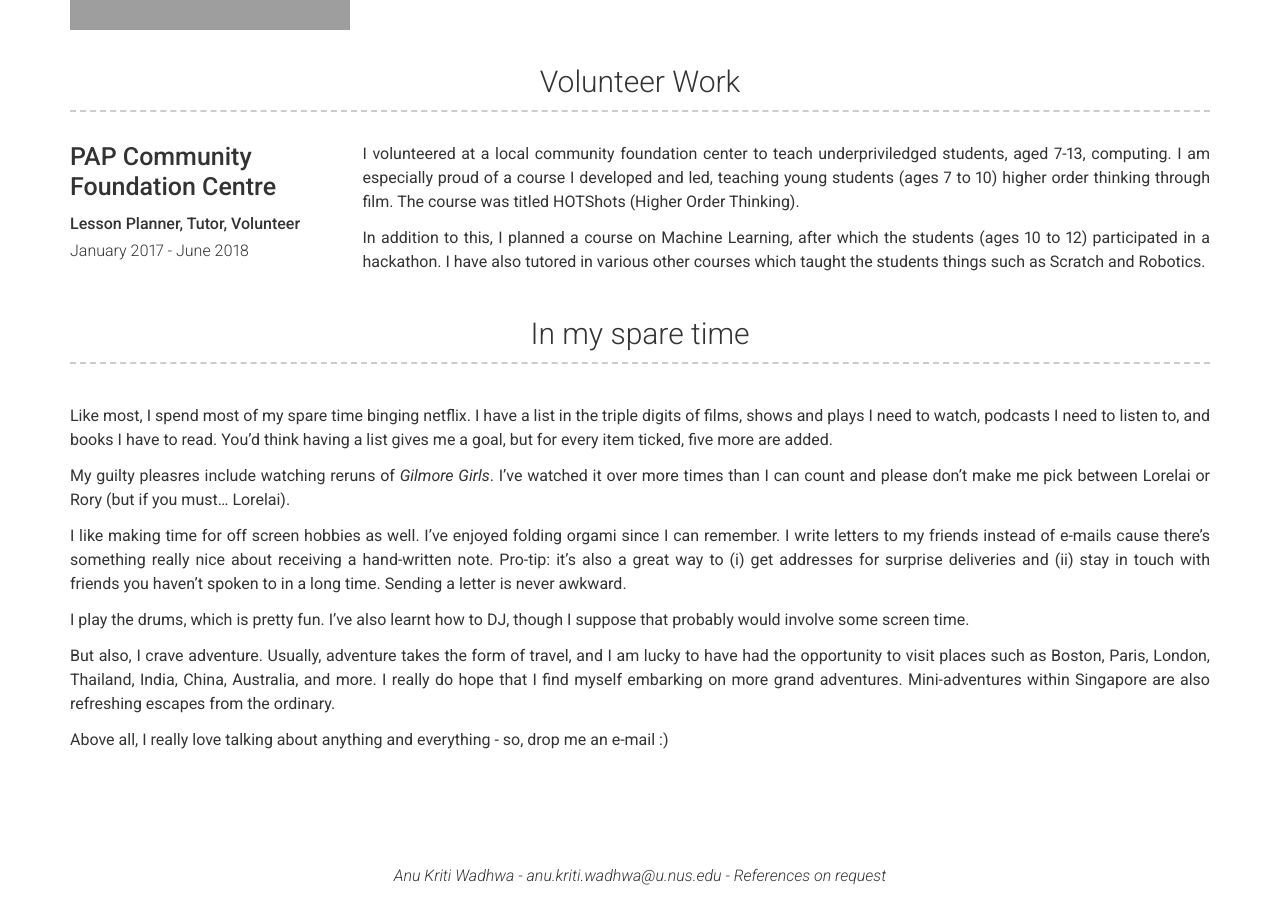
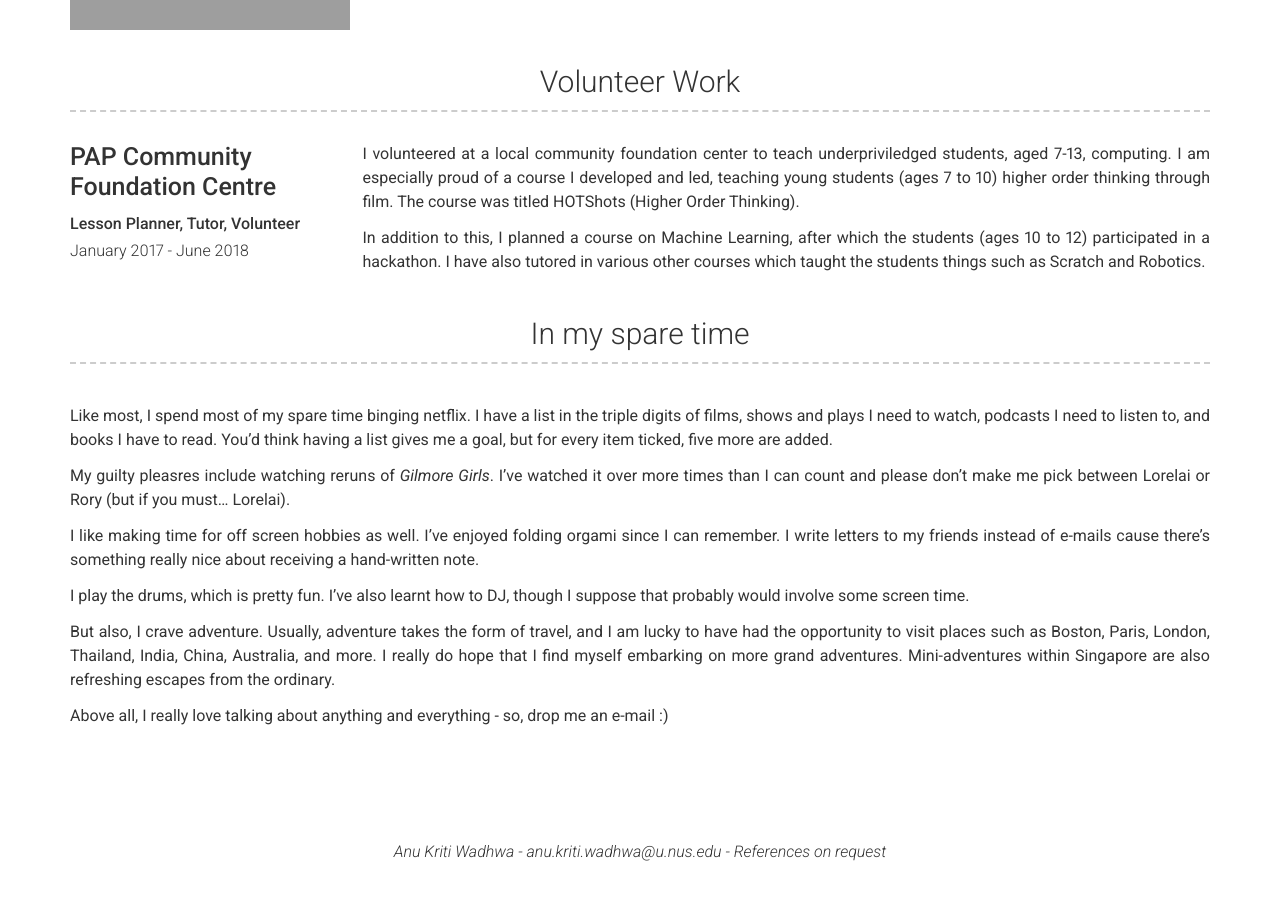
Before and after one commit to AnuKritiW/modern-resume-theme-site, a Jekyll site: the page built from index.md, in a window 1280 px wide and 900 px high, scrolled down 4498 px. Built offline with Jekyll 4.4.1, drawn with Linux system fonts in a browser that asks for light colours; after the commit the page ends 5374 px from its top, so only the background shows below that; grey boxes are pictures that could not be loaded.

Commit message:
edit spare time section.

```diff
--- a/_config.yml
+++ b/_config.yml
@@ -72,7 +72,7 @@ more_content: | # this will include new lines to allow paragraphs
   My guilty pleasres include watching reruns of *Gilmore Girls*. I've watched it over more times than I can count and please don't make me pick between Lorelai or Rory (but if you must... Lorelai).
 
   I like making time for off screen hobbies as well. I've enjoyed folding orgami since I can remember.
-  I write letters to my friends instead of e-mails cause there's something really nice about receiving a hand-written note. Pro-tip: it's also a great way to (i) get addresses for surprise deliveries and (ii) stay in touch with friends you haven't spoken to in a long time. Sending a letter is never awkward.
+  I write letters to my friends instead of e-mails cause there's something really nice about receiving a hand-written note.
 
   I play the drums, which is pretty fun. I've also learnt how to DJ, though I suppose that probably would involve some screen time.
 
```
